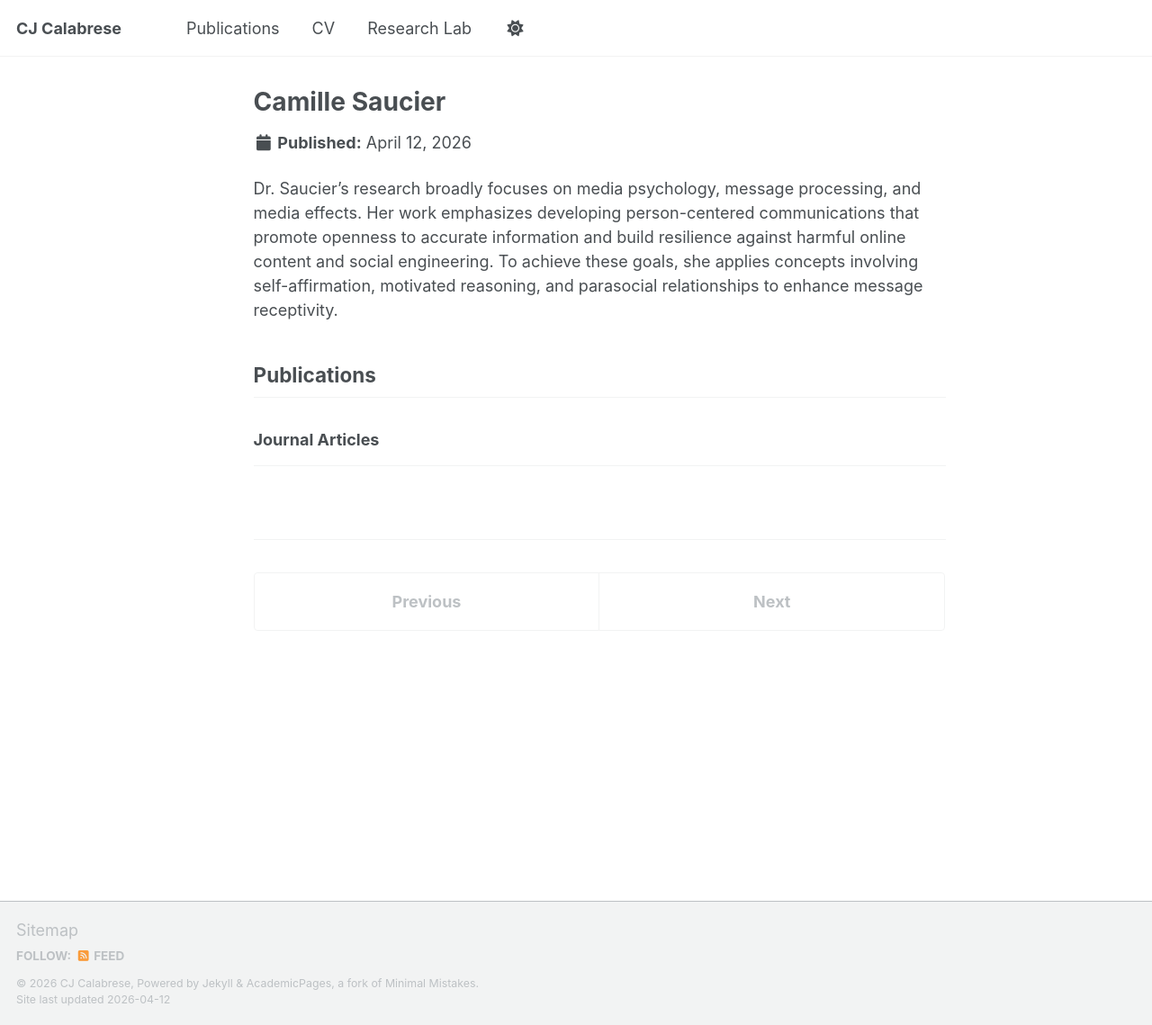
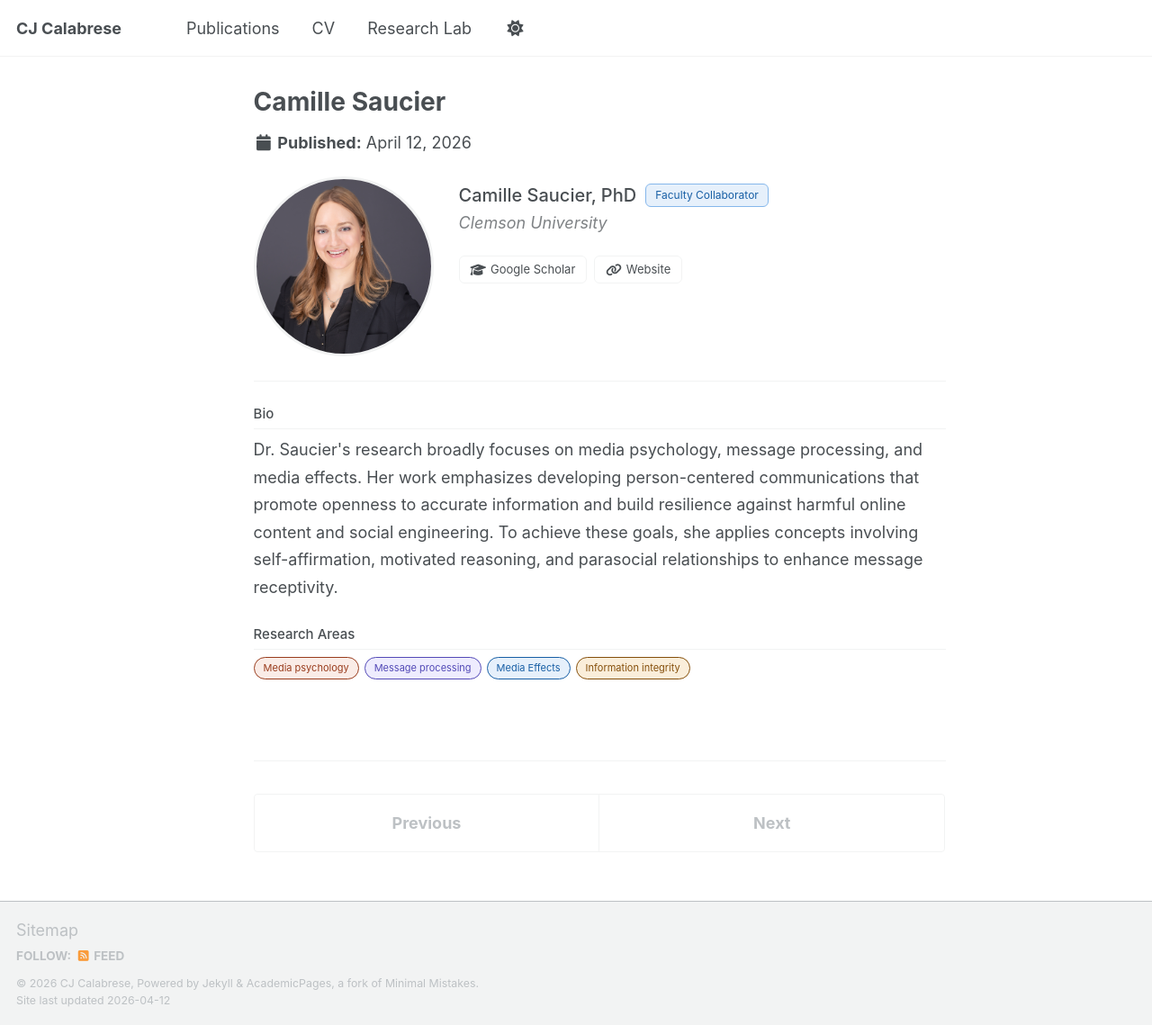
Before and after one commit to cjcalabresephd/cjcalabresephd.github.io, a Jekyll site: the page built from _people/camille-saucier.md, in a window 1280 px wide and 1139 px high. Shown: the whole window at 90% size. Built offline with Jekyll 4.4.1, drawn with Linux system fonts in a browser that asks for light colours; a script bundle is joined from its source files by our own code; library files that are not in the unit come from our copies.

Commit message:
Update camille-saucier.md

```diff
--- a/_people/camille-saucier.md
+++ b/_people/camille-saucier.md
@@ -12,24 +12,45 @@
 
 ---
 
-Dr. Saucier's research broadly focuses on media psychology, message processing, and media effects. Her work emphasizes developing person-centered communications that promote openness to accurate information and build resilience against harmful online content and social engineering. To achieve these goals, she applies concepts involving self-affirmation, motivated reasoning, and parasocial relationships to enhance message receptivity.
 
+<div class="profile-card-page">
 
+  <div class="pcp-header">
+    <div class="pcp-avatar-wrap">
+      <img src="/images/lab/camillesaucier.jpg" alt="Camille Saucier" class="pcp-avatar" />
+    </div>
+    <div class="pcp-meta">
+      <div class="pcp-name-row">
+        <h1 class="pcp-name">Camille Saucier, PhD</h1>
+        <span class="pcp-badge">Faculty Collaborator</span>
+      </div>
+      <p class="pcp-affiliation">Clemson University</p>
+      <div class="pcp-links">
+        <a href="https://scholar.google.com/citations?user=6iM4K68AAAAJ&hl=en" target="_blank" rel="noopener">
+          <i class="fas fa-fw fa-graduation-cap" aria-hidden="true"></i> Google Scholar
+        </a>
+        <a href="https://www.camillesaucier.com/" target="_blank" rel="noopener">
+          <i class="fas fa-fw fa-link" aria-hidden="true"></i> Website
+        </a>
+      </div>
+    </div>
+  </div>
 
-## Publications
+  <div class="pcp-section">
+    <h2 class="pcp-section-title">Bio</h2>
+    <p class="pcp-bio">
+      Dr. Saucier's research broadly focuses on media psychology, message processing, and media effects. Her work emphasizes developing person-centered communications that promote openness to accurate information and build resilience against harmful online content and social engineering. To achieve these goals, she applies concepts involving self-affirmation, motivated reasoning, and parasocial relationships to enhance message receptivity.
+    </p>
+  </div>
 
-{% assign mypubs = site.publications
-   | where_exp:"item","item.authors contains 'camille-saucier'" %}
+  <div class="pcp-section">
+    <h2 class="pcp-section-title">Research Areas</h2>
+    <div class="research-chips">
+      <span class="chip chip-orange">Media psychology</span>
+      <span class="chip chip-purple">Message processing</span>
+      <span class="chip chip-blue">Media Effects</span>
+      <span class="chip chip-yellow">Information integrity</span>
+    </div>
+  </div>
 
-### Journal Articles
-
-{% assign journal = mypubs
-   | where:"category","journal"
-   | sort:"date"
-   | reverse %}
-
-{% for post in journal %}
-  {% include archive-single.html %}
-{% endfor %}
-
----
+</div>
```
